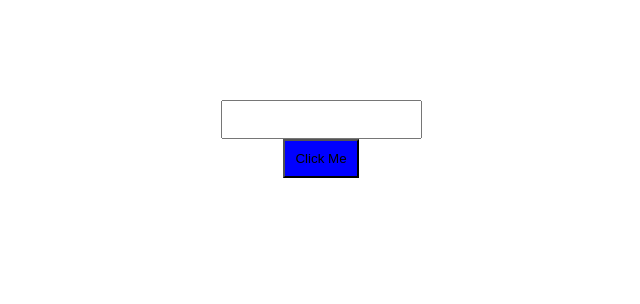
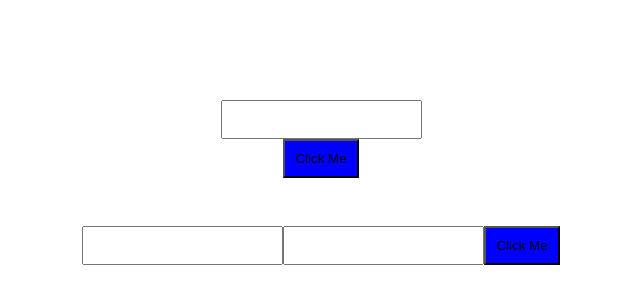
Before and after one commit to agusTrih/exercise7-react-yarn, a React (Create React App) app: page / in a window 1280 px wide. Shown: the top 304 px of the page, without its empty margins (319-959 px from the left). Built offline with nearby package versions, Linux system fonts and the light colour scheme.

Commit message:
add bmi calculate

```diff
--- a/src/pages/BmiCalculator/BmiCalculator.jsx
+++ b/src/pages/BmiCalculator/BmiCalculator.jsx
@@ -1,13 +1,6 @@
-import React from "react";
+import React, { useState } from "react";
 import Styled from "styled-components";
 
-const FormStyle = Styled.form`
-display: flex;
-flex-direction: column;
-justify-content: center;
-align-items: center;
-margin-top: 100px
-`;
 const InputStyle = Styled.input`
 padding: 10px;
 `;
@@ -21,7 +14,53 @@ color: blue;
 `;
 
 function BmiCalculator() {
-    return <div></div>;
+    const [height, setHeight] = useState("");
+    const [weight, setWeight] = useState("");
+    const [afterConverter, setAfterConverter] = useState("");
+
+    const handleInput1 = (event) => {
+        setHeight(event.target.value);
+    };
+    const handleInput2 = (event) => {
+        setWeight(event.target.value);
+    };
+    const handleClick = (e) => {
+        e.preventDefault();
+        setAfterConverter(bmiFunction(height, weight));
+    };
+
+    function bmiFunction(height, weight) {
+        const result = weight / (height / 100) ** 2;
+
+        if (result < 17) {
+            return `To Skinny`;
+        } else if (result >= 17 && result <= 18.4) {
+            return `Skinny`;
+        } else if (result >= 18.5 && result <= 25) {
+            return `Normal`;
+        } else if (result >= 25.1 && result <= 27) {
+            return `Fat`;
+        } else {
+            return `Too Fat`;
+        }
+    }
+
+    return (
+        <div>
+            <InputStyle
+                type="number"
+                value={height}
+                onChange={handleInput1}
+            ></InputStyle>
+            <InputStyle
+                type="number"
+                value={weight}
+                onChange={handleInput2}
+            ></InputStyle>
+            <ButtonStyle onClick={handleClick}>Click Me</ButtonStyle>
+            <ParagraphStyle>{afterConverter}</ParagraphStyle>
+        </div>
+    );
 }
 
 export default BmiCalculator;
--- a/src/pages/CatsAge/CatsAge.jsx
+++ b/src/pages/CatsAge/CatsAge.jsx
@@ -32,13 +32,13 @@ function CatsAge() {
         setAfterConverter(agePlus(ageCat));
     };
     function agePlus(cat) {
-        const after2 = (cat - 2) * 4 + 24;
+        const after2Age = (cat - 2) * 4 + 24;
         if (cat == 1) {
             return `Kucing yang berusia 1 tahun, sebenarnya memiliki tubuh yang berusia 15 tahun dalam umur manusia`;
         } else if (cat === 2) {
             return `Kucing yang berusia 1 tahun, sebenarnya memiliki tubuh yang berusia 24 tahun dalam umur manusia`;
         } else if (cat >= 2) {
-            return `Kucing yang berusia ${cat} tahun, sebenarnya memiliki tubuh yang berusia ${after2} tahun dalam umur manusia`;
+            return `Kucing yang berusia ${cat} tahun, sebenarnya memiliki tubuh yang berusia ${after2Age} tahun dalam umur manusia`;
         }
     }
     return (
```
